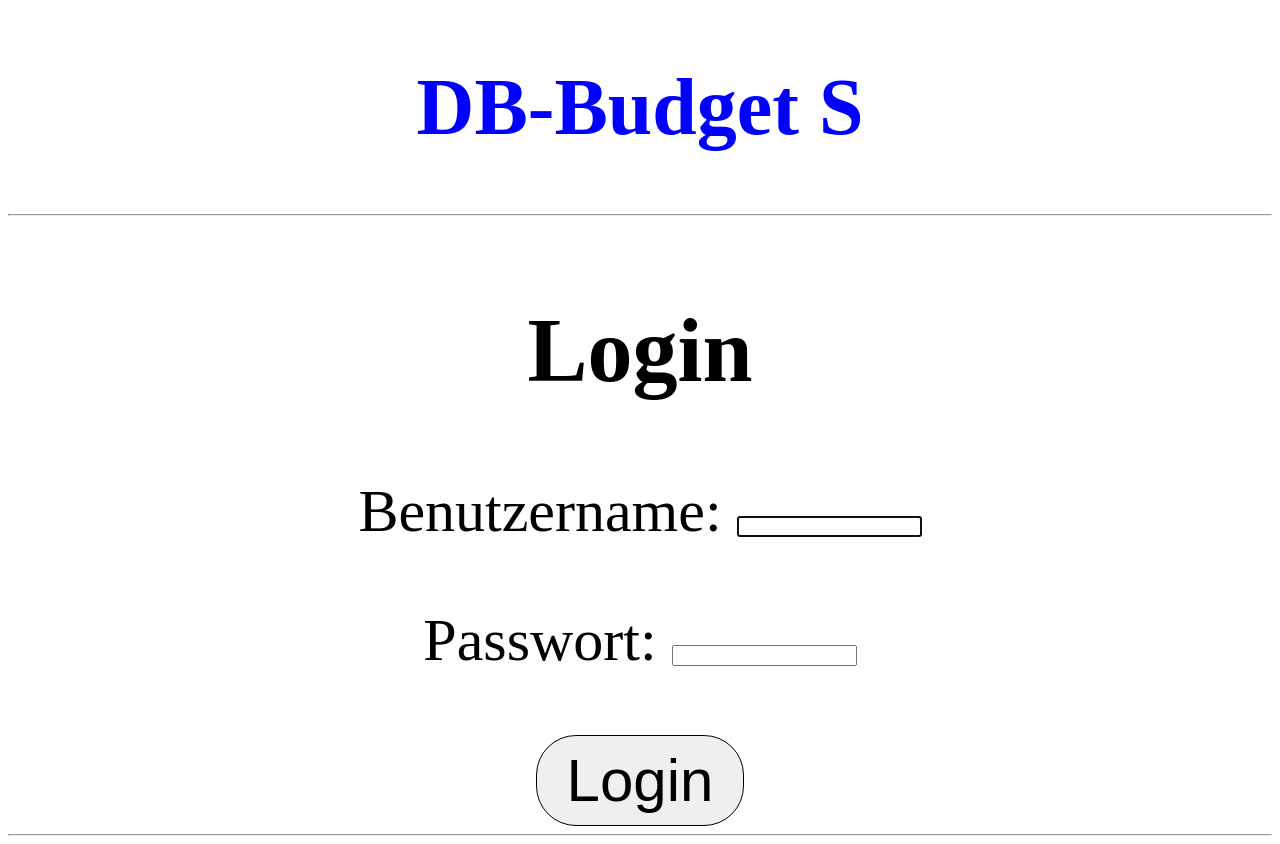
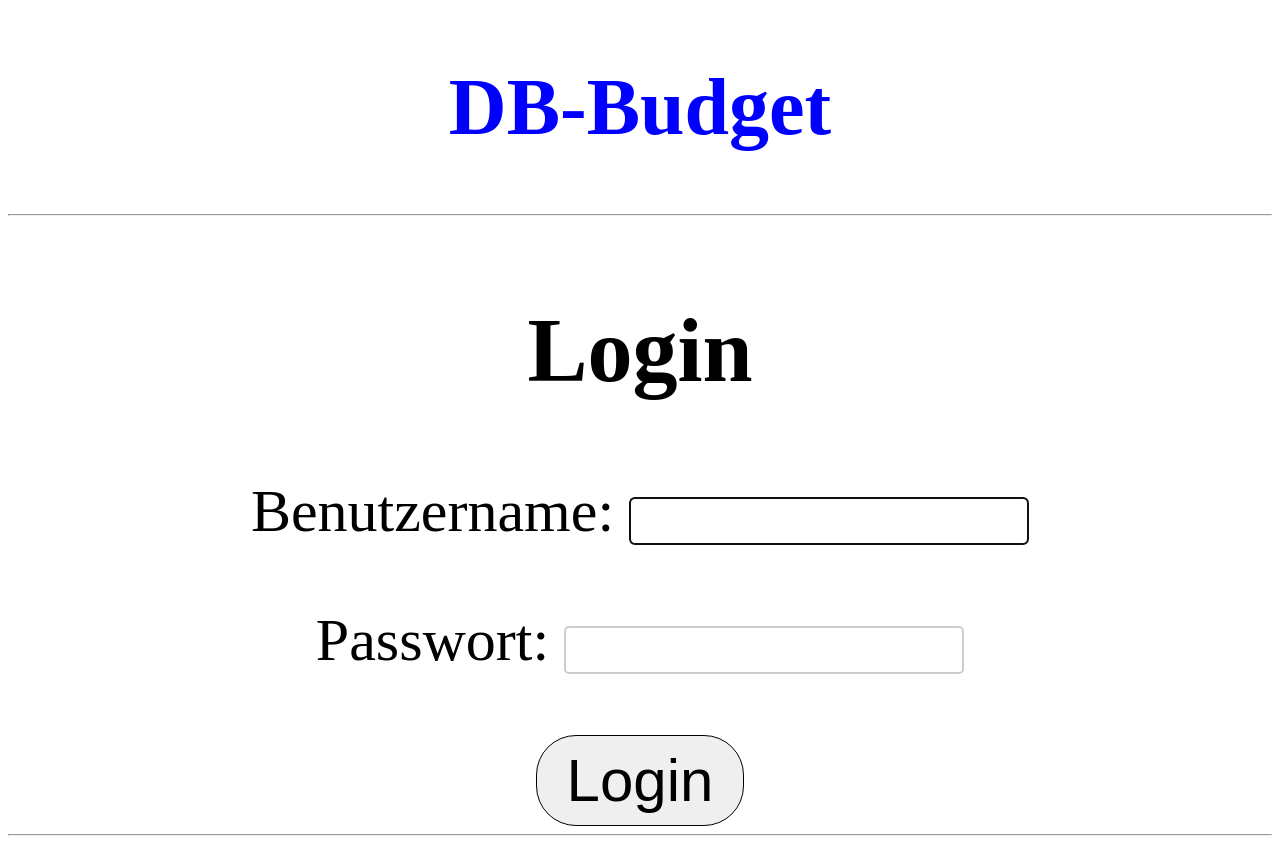
Before and after one commit to rwa-django/dbbudget, a Django app: page /accounts/login/ in a window 1280 px wide. Run offline with Django 3.2, Linux system fonts and the light colour scheme.

Commit message:
Implement css file

```diff
--- /dev/null
+++ b/__shared__/css/main.css
@@ -0,0 +1,19 @@
+input[type=text] {
+    padding:5px;
+    border:2px solid #ccc;
+    -webkit-border-radius: 5px;
+    border-radius: 5px;
+    font-size: 30px;
+}
+
+input[type=text]:focus {
+    border-color:#333;
+}
+
+input[type=password] {
+    padding:5px;
+    border:2px solid #ccc;
+    -webkit-border-radius: 5px;
+    border-radius: 5px;
+    font-size: 30px;
+}
--- a/dbbudget/settings.py
+++ b/dbbudget/settings.py
@@ -129,6 +129,11 @@
 # The absolute path to the directory where collectstatic will collect static files for deployment.
 STATIC_ROOT = os.path.join(BASE_DIR, 'staticfiles')
 
+STATICFILES_DIRS = [
+    os.path.join(BASE_DIR, "__shared__"),
+]
+
+
 # The URL to use when referring to static files (where they will be served from)
 STATIC_URL = '/static/'
 
--- a/templates/base.html
+++ b/templates/base.html
@@ -3,10 +3,13 @@
 <head>
   <meta charset="utf-8">
   <title>DB-Budget - {% block title %}{% endblock %}</title>
+    {% load static %}
+
+    <link href="{% static 'css/main.css' %}" rel="stylesheet" type="text/css" media="screen" />
 </head>
 <body>
   <header style="display: flex; justify-content:  center; font-size: 40px; color: blue">
-    <h1>DB-Budget S</h1>
+    <h1>DB-Budget </h1>
   </header>
   <hr>
   <main>
```
